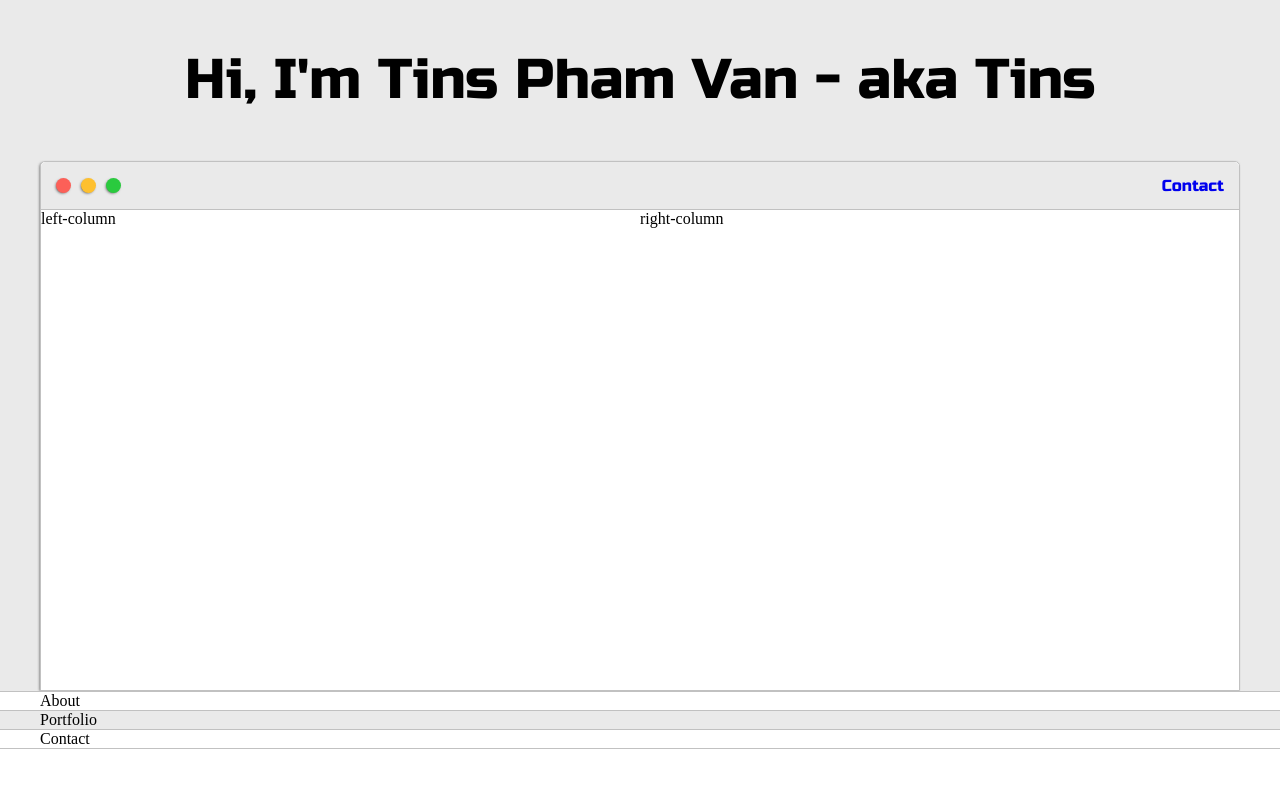
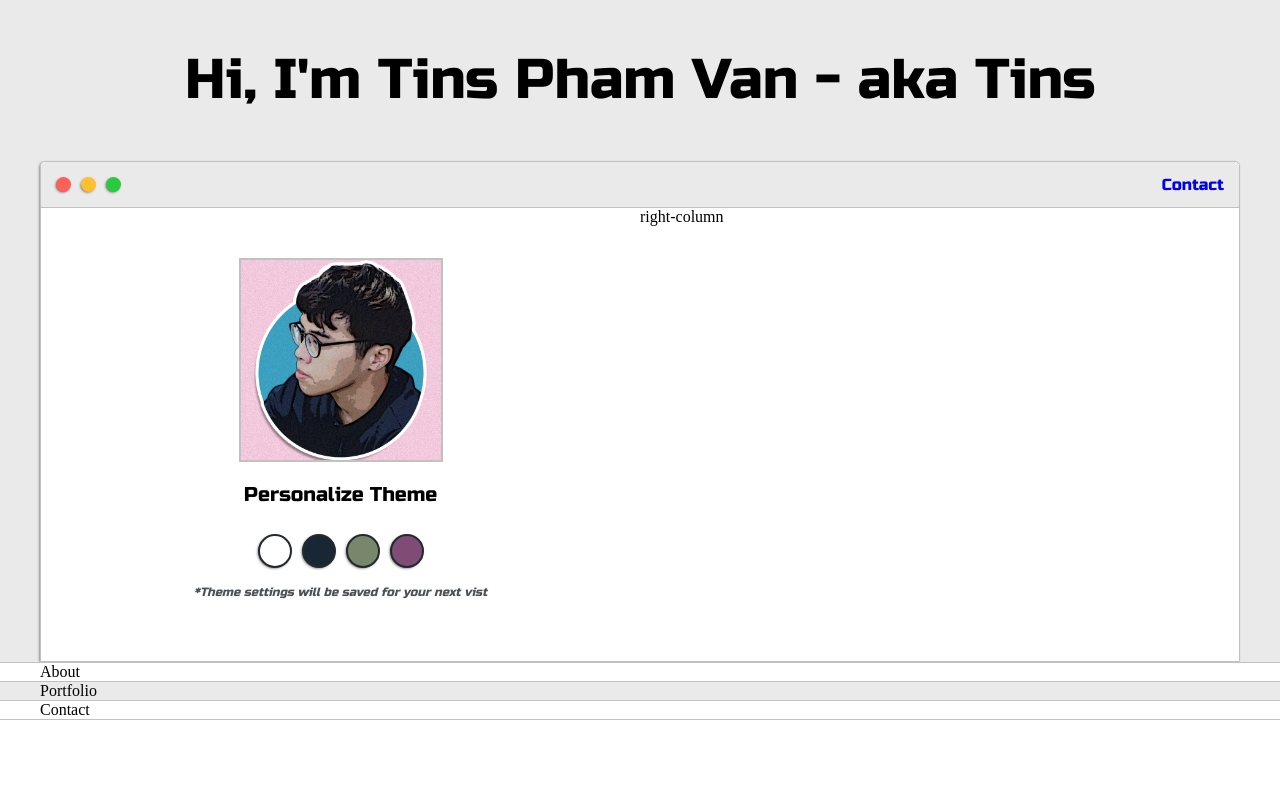
Before and after one commit to tinspham209/portfolio, a React (Create React App) app: page / in a window 1280 px wide. Shown: the top 788 px of the page. Built offline with nearby package versions, Linux system fonts and the light colour scheme.

Commit message:
Style for left-column

```diff
--- a/src/components/intro/index.jsx
+++ b/src/components/intro/index.jsx
@@ -1,5 +1,6 @@
 import React from "react";
 import "./style.css";
+import Avatar from "../../assets/img/avatar.png";
 const Greeting = () => {
 	return (
 		<div className="intro-wrapper">
@@ -15,7 +16,28 @@ const Greeting = () => {
 					</li>
 				</ul>
 			</div>
-			<div className="left-column">left-column</div>
+			<div className="left-column">
+				<img id="avatar" src={Avatar} alt="Avatar" />
+				<h5
+					style={{
+						textAlign: "center",
+						lineHeight: 0,
+					}}
+				>
+					Personalize Theme
+				</h5>
+
+				<div id="theme-options-wrapper">
+					<div id="light-mode" className="theme-dot"></div>
+					<div id="blue-mode" className="theme-dot"></div>
+					<div id="green-mode" className="theme-dot"></div>
+					<div id="purple-mode" className="theme-dot"></div>
+				</div>
+
+				<p id="settings-note">
+					*Theme settings will be saved for your next vist
+				</p>
+			</div>
 			<div className="right-column">right-column</div>
 		</div>
 	);
--- a/src/components/intro/style.css
+++ b/src/components/intro/style.css
@@ -8,7 +8,6 @@
 
 	display: grid;
 	grid-template-columns: 1fr 1fr;
-	grid-template-rows: 3em 30em;
 	grid-template-areas: "nav-wrapper nav-wrapper" "left-column right-column";
 }
 
@@ -66,6 +65,66 @@
 
 .left-column {
 	grid-area: left-column;
+
+	padding-top: 50px;
+	padding-bottom: 50px;
+}
+
+#avatar {
+	height: 200px;
+	width: 200px;
+	object-fit: cover;
+	border: 2px solid var(--border-color);
+
+	display: block;
+	margin: 0 auto;
+}
+
+#theme-options-wrapper {
+	display: flex;
+	justify-content: center;
+}
+
+.theme-dot {
+	height: 30px;
+	width: 30px;
+	background-color: black;
+
+	margin: 5px;
+
+	border: 2px solid var(--theme-dot-border);
+	border-radius: 50%;
+	-webkit-box-shadow: -1px 1px 3px -1px rgba(0, 0, 0, 0.75);
+	-moz-box-shadow: -1px 1px 3px -1px rgba(0, 0, 0, 0.75);
+	box-shadow: -1px 1px 3px -1px rgba(0, 0, 0, 0.75);
+
+	cursor: pointer;
+}
+
+.theme-dot:hover {
+	border-width: 5px;
+}
+
+#light-mode {
+	background-color: #fff;
+}
+
+#blue-mode {
+	background-color: #192734;
+}
+
+#green-mode {
+	background-color: #78866b;
+}
+
+#purple-mode {
+	background-color: #7e4c74;
+}
+
+#settings-note {
+	font-size: 12px;
+	font-style: italic;
+	text-align: center;
 }
 
 .right-column {
```
